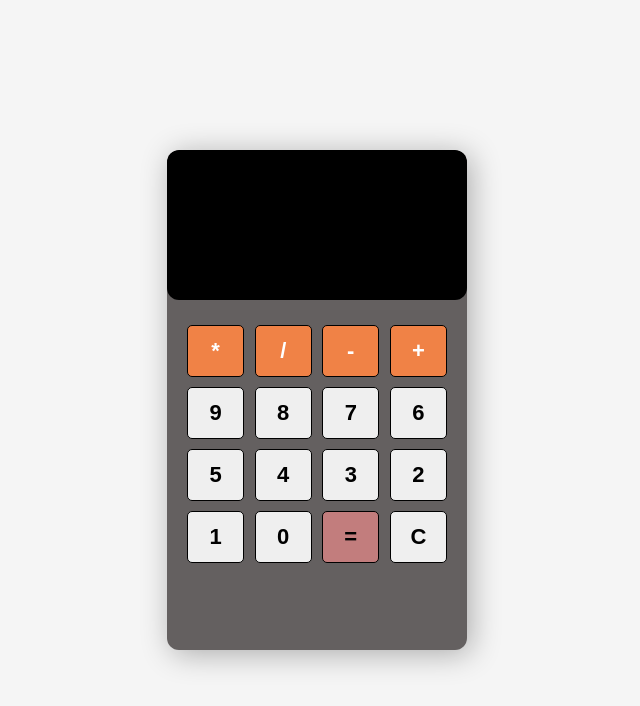
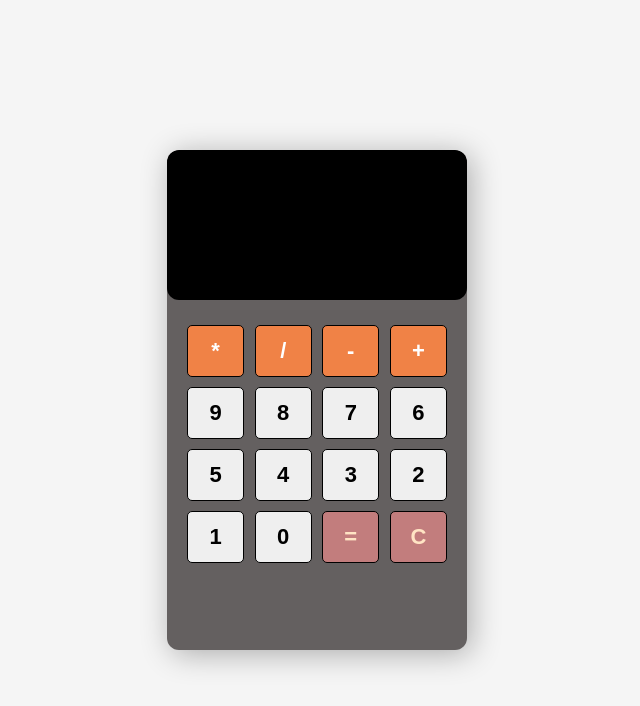
Before and after one commit to neha0407/calculator, a plain HTML site: page index.html in a window 1280 px wide. Shown: the whole page, without its empty margins (323-963 px from the left). Drawn offline with Linux system fonts and the light colour scheme.

Commit message:
added style for clear button

```diff
--- a/index.html
+++ b/index.html
@@ -30,7 +30,7 @@
             <button type="button" class="btn btn-grey" data-num="0">0</button>
 
             <button type="button" class="btn btn-equal" >=</button>
-            <button type="button" class="btn btn-grey" >C</button>
+            <button type="button" class="btn btn-clear" >C</button>
 
        </div>
     </section>
--- a/style.css
+++ b/style.css
@@ -59,6 +59,11 @@ button {
     background: rgb(240, 130, 70);
     color: #fff;
 }
-.btn-equal{
+.btn-equal {
     background: rgb(194, 125, 125);
+    color: bisque
 }
+.btn-clear {
+background: rgb(194, 125, 125);
+    color: bisque
+}
```
